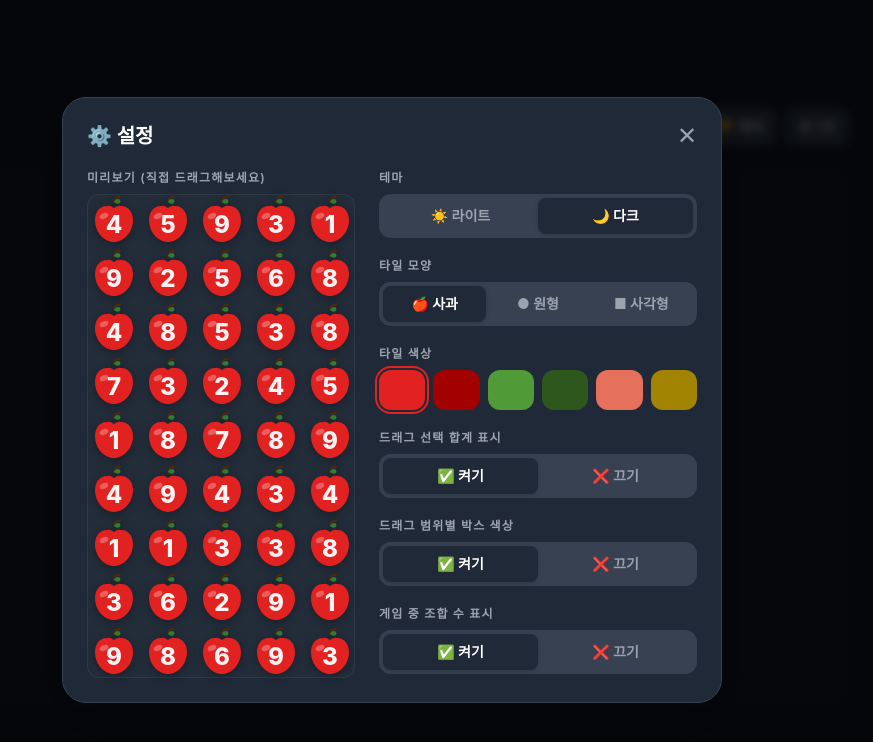
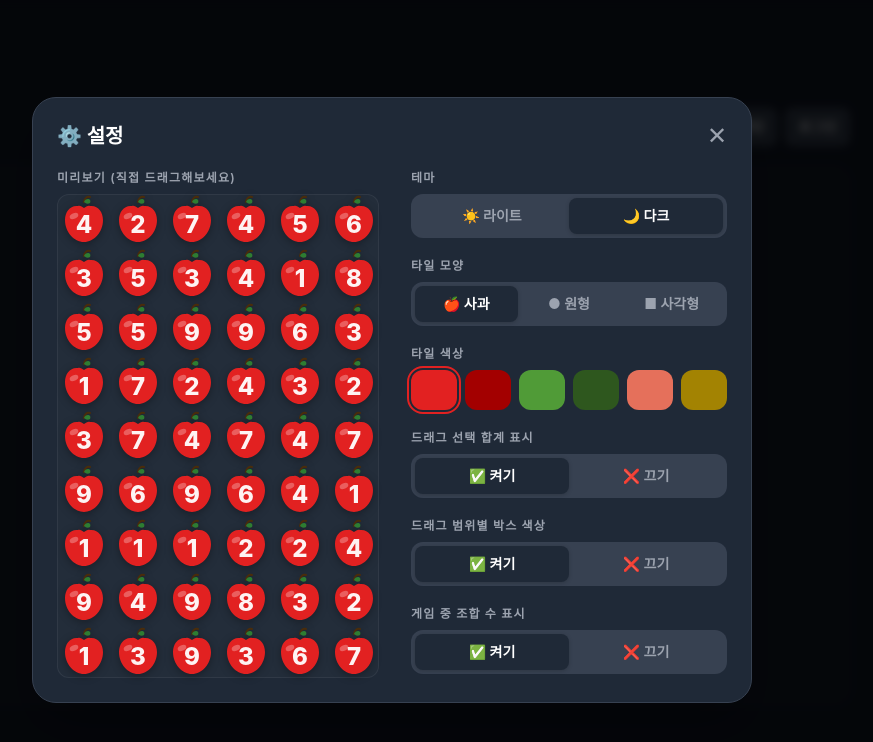
Before and after one commit to hotsemiwest/AppleGame, a React (Vite) app: page / in a window 1280 px wide. Both pictures are taken after a click on the button "⚙️ 설정". Shown: the top 742 px of the page, without its empty margins (248-1121 px from the left). Built offline with nearby package versions, Linux system fonts and the light colour scheme; a web font is replaced by a local one.

Commit message:
feat: 미리보기 열 수 및 스타일 조정

```diff
--- a/src/components/SettingsModal.tsx
+++ b/src/components/SettingsModal.tsx
@@ -11,7 +11,7 @@ import { Board, SelectionRect, Particle } from '../types/game'
 import { buildParticles } from '../store/gameStore'
 import { generateBoardWithSize } from '../utils/boardGenerator'
 
-const PREVIEW_COLS = 5
+const PREVIEW_COLS = 6
 const PREVIEW_ROWS = 9
 const TILE_S = 52
 const GAP_S = 2
@@ -93,7 +93,7 @@ export function SettingsModal({ onClose }: Props) {
     >
       <div
         className="rounded-3xl p-6 w-full mx-4 shadow-2xl"
-        style={{ maxWidth: 660, background: C.surface, border: `1px solid ${C.borderStrong}` }}
+        style={{ maxWidth: 720, background: C.surface, border: `1px solid ${C.borderStrong}` }}
         onClick={e => e.stopPropagation()}
       >
         {/* 헤더 */}
@@ -109,7 +109,7 @@ export function SettingsModal({ onClose }: Props) {
         </div>
 
         {/* 바디: 미리보기(좌) + 설정(우) */}
-        <div className="flex gap-6 items-start">
+        <div className="flex gap-8 items-start">
 
           {/* 미리보기 */}
           <div className="shrink-0">
```
